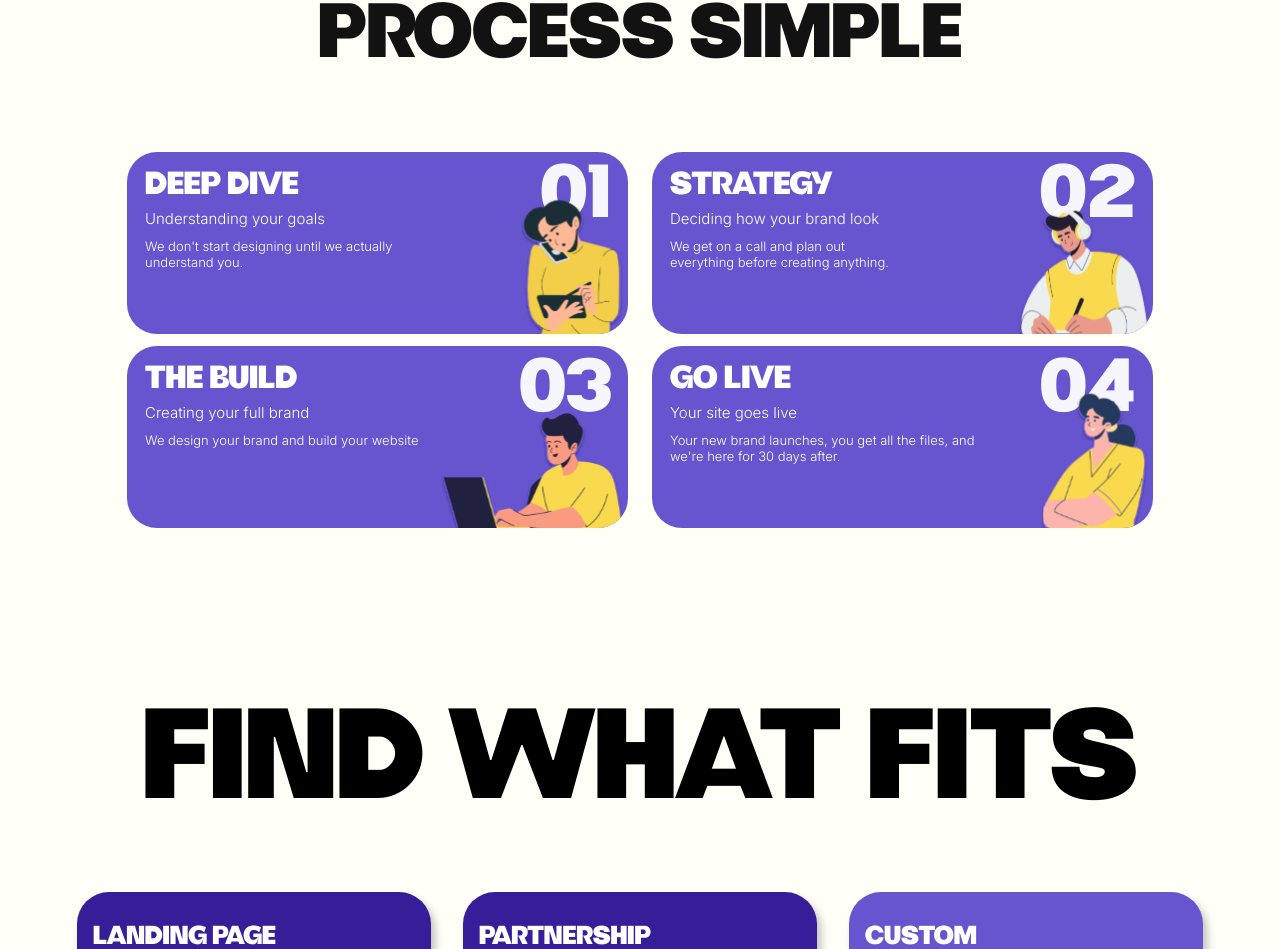
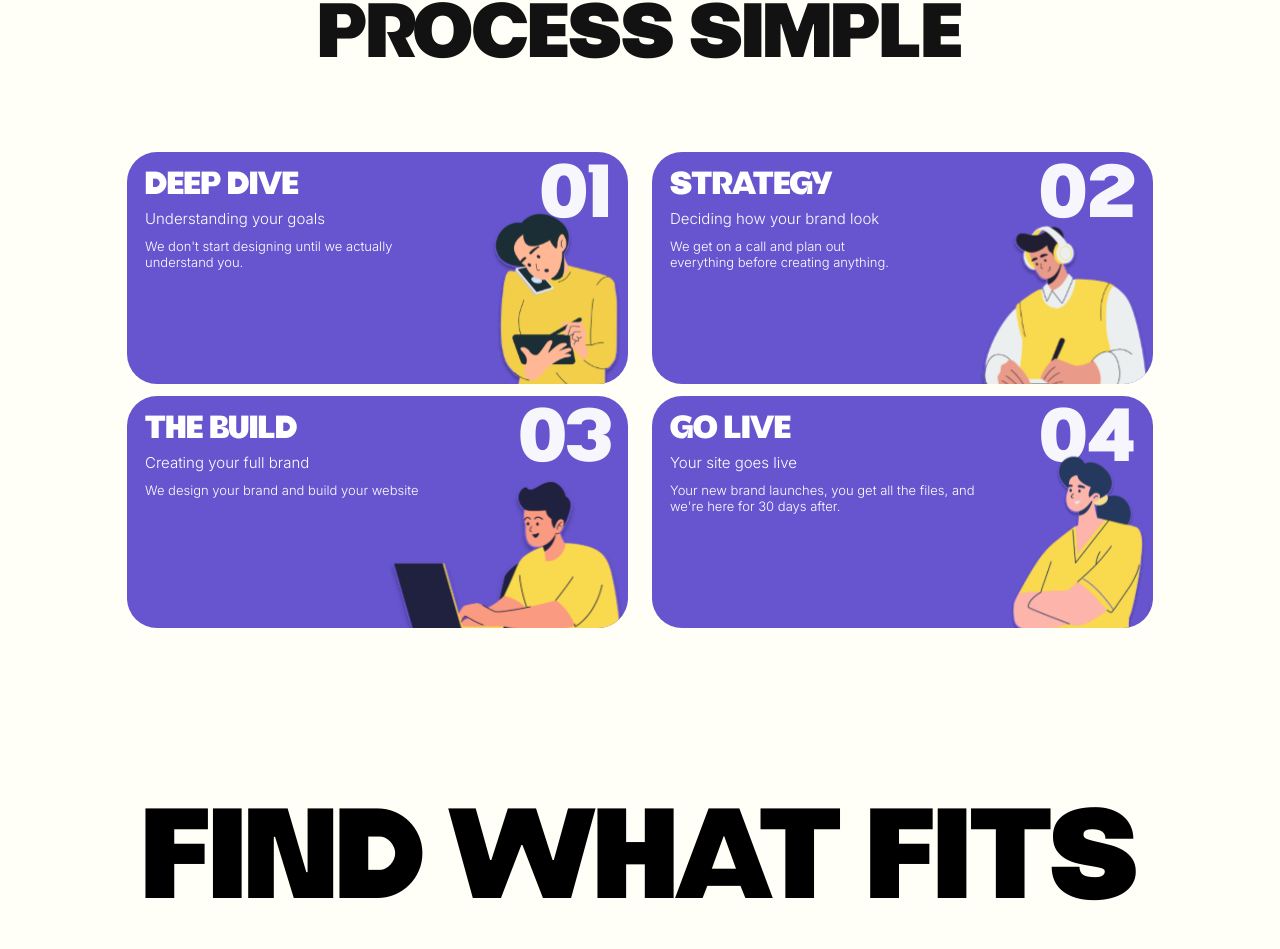
Before and after one commit to cyber-zeff/vistazo-main, a Next.js app: page / in a window 1280 px wide. Shown: the part 2447-3396 px from the top of the page. Built offline with nearby package versions, Linux system fonts and the light colour scheme.

Commit message:
fix: card height

```diff
--- a/app/globals.css
+++ b/app/globals.css
@@ -50,6 +50,11 @@
   gap: 12px;
   padding: 12px;
 }
+@media (min-width: 1024px) {
+  .proc {
+    min-height: 500px;
+  }
+}
 @media (max-width: 1120px) {
   .proc {
     width: 475px !important;
```
